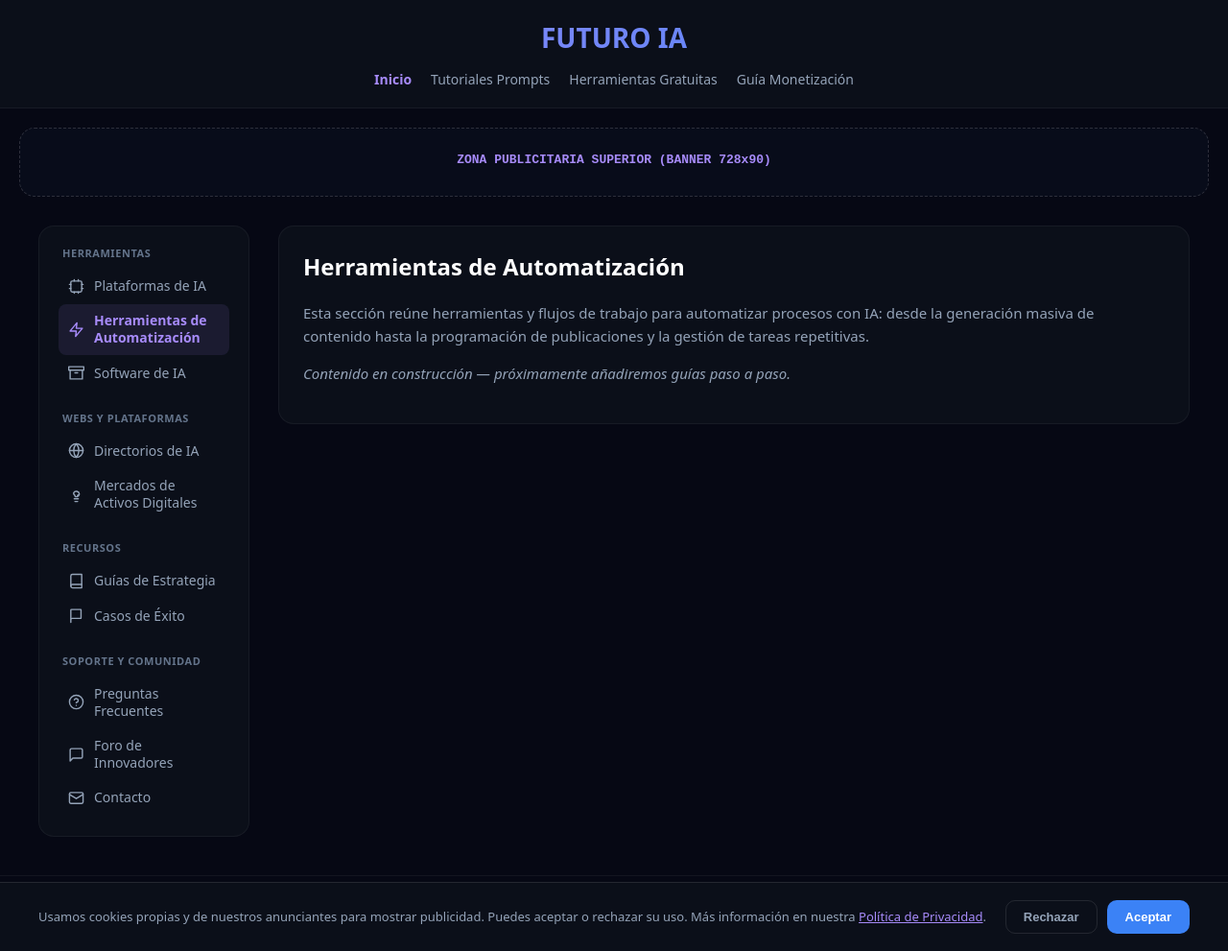
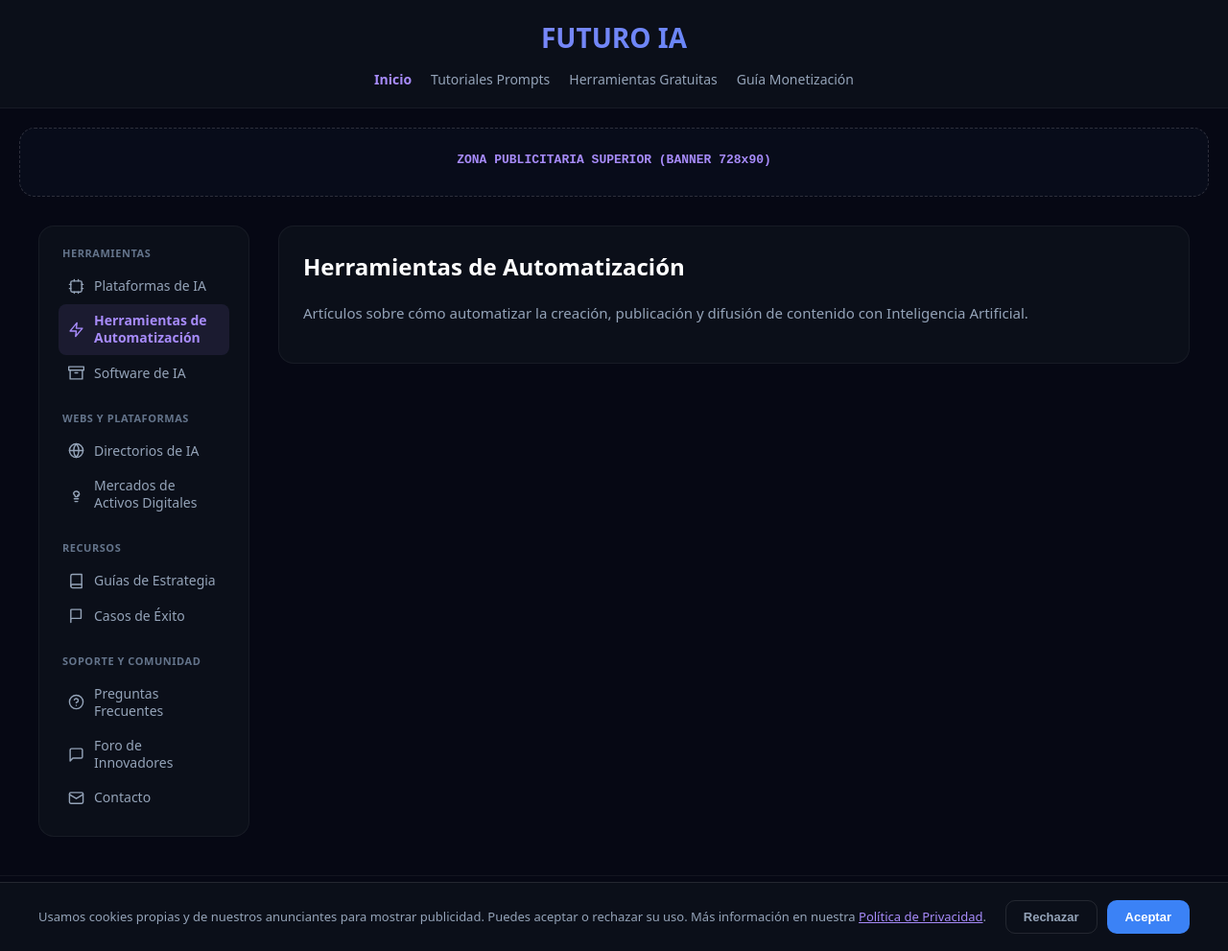
Before and after one commit to ANG3L04-source/ANG3L04-source.github.io, a Jekyll site: the page built from automatizacion.html, in a window 1280 px wide and 991 px high. Shown: the whole window at 96% size. Built offline with Jekyll 4.4.1, drawn with Linux system fonts in a browser that asks for light colours.

Commit message:
Update automatizacion.html

```diff
--- a/automatizacion.html
+++ b/automatizacion.html
@@ -5,6 +5,17 @@
 
 <section class="intro-section">
     <h2>Herramientas de Automatización</h2>
-    <p>Esta sección reúne herramientas y flujos de trabajo para automatizar procesos con IA: desde la generación masiva de contenido hasta la programación de publicaciones y la gestión de tareas repetitivas.</p>
-    <p><em>Contenido en construcción — próximamente añadiremos guías paso a paso.</em></p>
+    <p>Artículos sobre cómo automatizar la creación, publicación y difusión de contenido con Inteligencia Artificial.</p>
 </section>
+
+{% assign posts_categoria = site.posts | where: "tag", "Herramientas de Automatización" %}
+{% for post in posts_categoria %}
+<article class="card">
+    <div class="card-content">
+        <span class="tag">{{ post.tag }}</span>
+        <h3><a href="{{ post.url | relative_url }}">{{ post.title }}</a></h3>
+        <p>{{ post.excerpt | strip_html | truncatewords: 40 }}</p>
+        <a href="{{ post.url | relative_url }}" class="btn-leer-mas">Explorar Módulos →</a>
+    </div>
+</article>
+{% endfor %}
```
